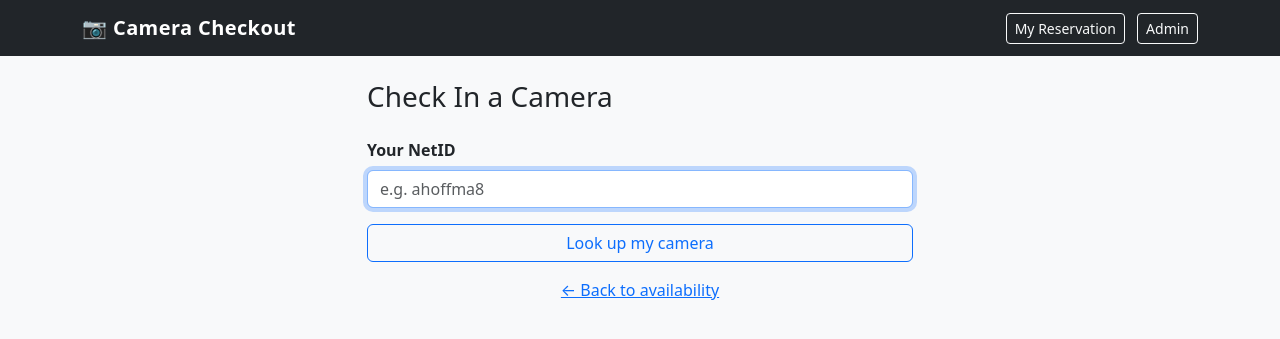
After one commit to anthonyhoffman/CameraCheckout, a Flask app: page /checkin in a window 1280 px wide. The commit adds this page. Shown: the top 339 px of the page. Run offline with Flask 3, Linux system fonts and the light colour scheme.

Commit message:
Add check-in page and 2-week availability calendar

```diff
--- a/app.py
+++ b/app.py
@@ -15,6 +15,10 @@ app.secret_key = os.environ.get("SECRET_KEY", "dev-secret-change-me")
 ADMIN_PASSWORD = os.environ.get("ADMIN_PASSWORD", "changeme")
 
 db.init_db()
+
+@app.template_filter("strptime_weekday")
+def strptime_weekday(date_str):
+    return date.fromisoformat(date_str).weekday()
 
 
 # ---------------------------------------------------------------------------
@@ -38,7 +42,9 @@ def admin_required(f):
 def index():
     today = date.today().isoformat()
     cameras = db.get_cameras_with_status(today)
-    return render_template("index.html", cameras=cameras, today=today)
+    calendar_rows, calendar_dates = db.get_calendar_data(14)
+    return render_template("index.html", cameras=cameras, today=today,
+                           calendar_rows=calendar_rows, calendar_dates=calendar_dates)
 
 
 @app.route("/reserve", methods=["GET", "POST"])
@@ -83,7 +89,26 @@ def reserve():
 def my_reservation():
     netid = request.args.get("netid", "").strip().lower()
     reservation = db.get_reservation_by_netid(netid) if netid else None
-    return render_template("my_reservation.html", reservation=reservation, netid=netid)
+    return render_template("my_reservation.html", reservation=reservation, netid=netid,
+                           today=date.today().isoformat())
+
+
+@app.route("/checkin", methods=["GET", "POST"])
+def checkin():
+    reservation = None
+    netid = ""
+    if request.method == "POST":
+        netid = request.form.get("netid", "").strip().lower()
+        if netid and request.form.get("action") == "return":
+            res = db.get_reservation_by_netid(netid)
+            if res and res["status"] == "checked_out":
+                db.set_status(res["id"], "returned")
+                flash(f"Camera {res['camera_number']} checked in. Thanks!", "success")
+                return redirect(url_for("index"))
+        if netid:
+            reservation = db.get_reservation_by_netid(netid)
+    return render_template("checkin.html", reservation=reservation, netid=netid,
+                           today=date.today().isoformat())
 
 
 @app.route("/cancel/<int:res_id>", methods=["POST"])
--- a/database.py
+++ b/database.py
@@ -160,3 +160,30 @@ def add_camera():
 def get_camera_by_id(camera_id: int):
     with get_db() as conn:
         return conn.execute("SELECT * FROM cameras WHERE id=?", (camera_id,)).fetchone()
+
+
+def get_calendar_data(days: int = 14):
+    """Return cameras x dates grid for the next N days."""
+    start = date.today()
+    dates = [(start + timedelta(days=i)).isoformat() for i in range(days)]
+    end = dates[-1]
+
+    with get_db() as conn:
+        cameras = conn.execute(
+            "SELECT * FROM cameras WHERE active=1 ORDER BY number"
+        ).fetchall()
+
+        reservations = conn.execute("""
+            SELECT * FROM reservations
+            WHERE status IN ('reserved','checked_out')
+            AND pickup_date <= ? AND return_date >= ?
+        """, (end, dates[0])).fetchall()
+
+        grid = {cam["id"]: {d: None for d in dates} for cam in cameras}
+        for res in reservations:
+            for d in dates:
+                if res["pickup_date"] <= d <= res["return_date"]:
+                    if grid[res["camera_id"]][d] is None:
+                        grid[res["camera_id"]][d] = res
+
+        return [{"camera": cam, "days": grid[cam["id"]]} for cam in cameras], dates
--- /dev/null
+++ b/templates/checkin.html
@@ -0,0 +1,67 @@
+{% extends "base.html" %}
+{% block title %}Check In a Camera{% endblock %}
+
+{% block content %}
+<div class="row justify-content-center">
+  <div class="col-md-6">
+    <h1 class="h3 mb-4">Check In a Camera</h1>
+
+    <form method="post">
+      <div class="mb-3">
+        <label class="form-label fw-semibold">Your NetID</label>
+        <input type="text" name="netid" class="form-control" placeholder="e.g. ahoffma8"
+               value="{{ netid }}" required autofocus>
+      </div>
+      <div class="d-grid mb-3">
+        <button type="submit" class="btn btn-outline-primary">Look up my camera</button>
+      </div>
+    </form>
+
+    {% if netid and not reservation %}
+      <div class="alert alert-info">
+        No checked-out camera found for <strong>{{ netid }}</strong>.
+        If you have a reservation that hasn't been picked up yet, you don't need to check in.
+      </div>
+
+    {% elif reservation %}
+      {% if reservation['status'] == 'checked_out' %}
+        {% set overdue = reservation['return_date'] < today %}
+        <div class="card {% if overdue %}border-danger{% else %}border-success{% endif %}">
+          <div class="card-header {% if overdue %}bg-danger text-white{% else %}bg-success text-white{% endif %}">
+            <strong>Camera {{ reservation['camera_number'] }}</strong>
+            {% if overdue %}<span class="float-end">OVERDUE</span>{% endif %}
+          </div>
+          <div class="card-body">
+            <p class="mb-1"><strong>Checked out by:</strong> {{ reservation['student_name'] }}</p>
+            <p class="mb-3 {% if overdue %}text-danger fw-bold{% endif %}">
+              <strong>Due back:</strong> {{ reservation['return_date'] }}
+              {% if overdue %} — Thank you for returning it!{% endif %}
+            </p>
+            <form method="post">
+              <input type="hidden" name="netid" value="{{ netid }}">
+              <input type="hidden" name="action" value="return">
+              <div class="d-grid">
+                <button type="submit" class="btn btn-success btn-lg"
+                        onclick="return confirm('Confirm you are returning Camera {{ reservation['camera_number'] }}?')">
+                  Confirm Check In — Camera {{ reservation['camera_number'] }}
+                </button>
+              </div>
+            </form>
+          </div>
+        </div>
+
+      {% elif reservation['status'] == 'reserved' %}
+        <div class="alert alert-warning">
+          You have a reservation for <strong>Camera {{ reservation['camera_number'] }}</strong>
+          with a pickup date of <strong>{{ reservation['pickup_date'] }}</strong>,
+          but it hasn't been checked out yet. Nothing to check in.
+        </div>
+      {% endif %}
+    {% endif %}
+
+    <div class="mt-3 text-center">
+      <a href="{{ url_for('index') }}">← Back to availability</a>
+    </div>
+  </div>
+</div>
+{% endblock %}
```
Also changed, not shown: templates/index.html (+51 -8 lines).
